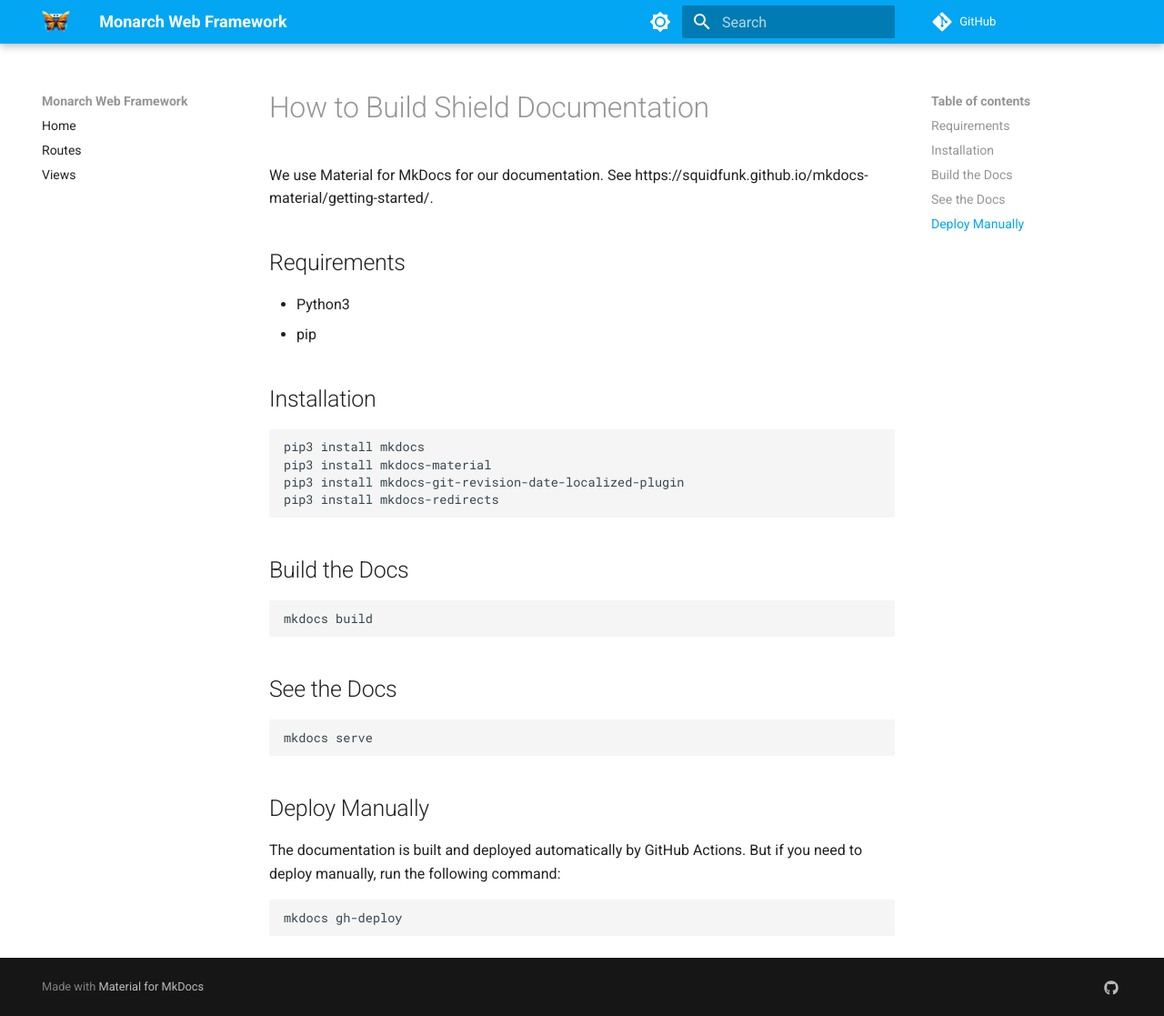
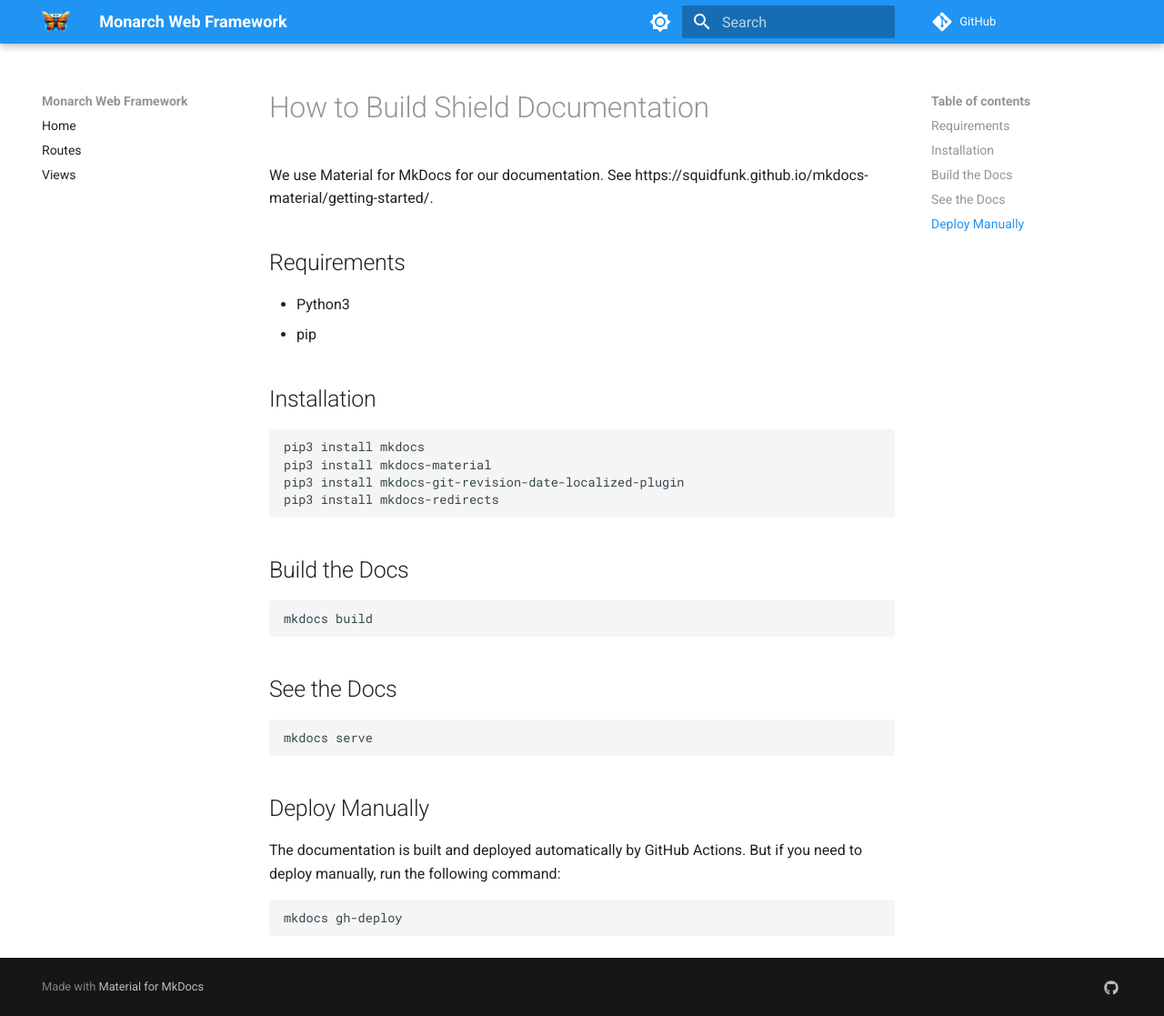
Before and after one commit to lonnieezell/monarch, an MkDocs documentation site: the page built from _docs/how_to_build_docs.md, in a window 1280 px wide and 1117 px high. Shown: the whole window at 91% size. Built offline with MkDocs 1.6.1 and Material for MkDocs 9.7.7, drawn with Linux system fonts in a browser that asks for light colours; a script that is not in the unit is left out; comment, search, counter and statistics services are not loaded.

Commit message:
Change docs main color

```diff
--- a/mkdocs.yml
+++ b/mkdocs.yml
@@ -11,7 +11,7 @@ theme:
         # Palette toggle for light mode
         - media: "(prefers-color-scheme: light)"
           scheme: default
-          primary: light-blue
+          primary: blue
           toggle:
               icon: material/brightness-7
               name: Switch to dark mode
@@ -19,7 +19,7 @@ theme:
         # Palette toggle for dark mode
         - media: "(prefers-color-scheme: dark)"
           scheme: slate
-          primary: light-blue
+          primary: blue
           toggle:
               icon: material/brightness-4
               name: Switch to light mode
```
